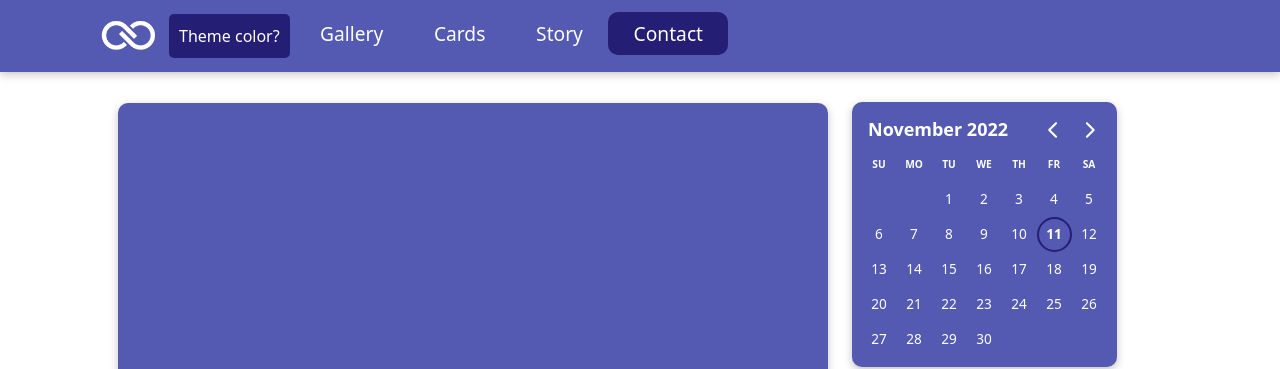
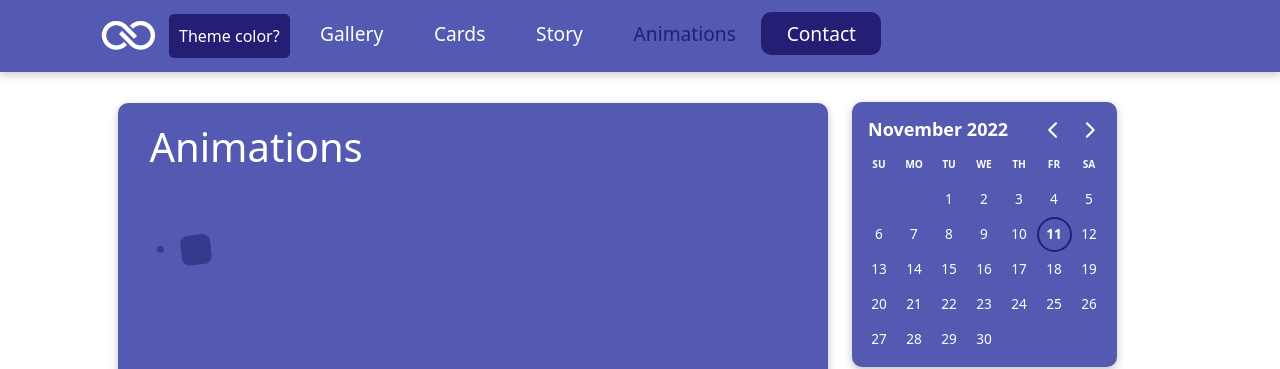
Before and after one commit to ramidp/app-major, a React (Create React App) app: page /main4 in a window 1280 px wide. Shown: the top 369 px of the page. Built offline with nearby package versions, Linux system fonts and the light colour scheme; no server answers; the database is empty; what webfontloader would draw is missing.

Commit message:
Actualizacion 13-11

```diff
--- a/src/App.tsx
+++ b/src/App.tsx
@@ -33,9 +33,9 @@ const App = ()  => {
         break;
         case '#3f9e4f':
         {setTheme({
-              primary: '#9e3f3f', // El mas clarito
-              secondary: '#681b1b', // El mas oscuro
-              tertiary: '#7c3030', // Intermedio
+              primary: '#9e3f3f',
+              secondary: '#681b1b',
+              tertiary: '#7c3030',
               fontPrim: "white",
               fontSecond: "black",
               svgcolor: "#96050045",
@@ -73,7 +73,7 @@ const App = ()  => {
        </AppContainer>
       </BrowserRouter>
           <Svg xmlns="http://www.w3.org/2000/svg" viewBox="0 0 1440 320" preserveAspectRatio='none'>
-            <path fill="#0099ff" fill-opacity="1" d="M0,64L60,80C120,96,240,128,360,160C480,192,600,224,720,250.7C840,277,960,299,1080,288C1200,277,1320,235,1380,213.3L1440,192L1440,320L1380,320C1320,320,1200,320,1080,320C960,320,840,320,720,320C600,320,480,320,360,320C240,320,120,320,60,320L0,320Z"></path>
+            <path fill="#0099ff" d="M0,64L60,80C120,96,240,128,360,160C480,192,600,224,720,250.7C840,277,960,299,1080,288C1200,277,1320,235,1380,213.3L1440,192L1440,320L1380,320C1320,320,1200,320,1080,320C960,320,840,320,720,320C600,320,480,320,360,320C240,320,120,320,60,320L0,320Z"></path>
           </Svg>
   </ThemeProvider>
   )
--- /dev/null
+++ b/src/components/Animations.tsx
@@ -0,0 +1,166 @@
+import styled from "styled-components";
+
+const Animations = () => {
+    return (
+        <AnimationsContainer>
+            <div className="one">
+                <div className="six">
+                 </div>
+            </div>
+
+            <div className="three">
+                <div className="four">
+                 </div>
+            </div>
+
+            {/* <div className="one">
+                <div className="two">
+                 </div>
+            </div> */}
+{/*
+            <div className="one">
+                <div className="six">
+                 </div>
+            </div>
+
+            <div className="five">
+                <div className="two">
+                 </div>
+            </div>
+
+            <div className="three">
+                <div className="four">
+                 </div>
+            </div>
+
+            <div className="one">
+                <div className="four">
+                 </div>
+            </div>
+
+            <div className="one">
+                <div className="six">
+                 </div>
+            </div>
+
+            <div className="three">
+                <div className="two">
+                 </div>
+            </div>
+
+            <div className="three">
+                <div className="four">
+                 </div>
+            </div>
+
+            <div className="five">
+                <div className="four">
+                 </div>
+            </div>
+
+            <div className="one">
+                <div className="six">
+                 </div>
+            </div> */}
+
+        </AnimationsContainer>
+     );
+}
+
+export default Animations;
+
+const AnimationsContainer = styled.div`
+    display: flex;
+    padding-top: 30px;
+
+    .bar {
+            width: 500px;
+            position: fixed;
+            height: 4em;
+            z-index: 1;
+            background: ${props => props.theme.primary};
+    }
+
+    .one {
+        padding: 0 7px;
+        animation-name: movimiento2;
+        animation-duration: 2s;
+        animation-iteration-count: infinite;
+        animation-delay: -2s;
+        @keyframes movimiento2 {
+            0% {transform: translate(0px, 600px);}
+            100% {transform: translate(0px, 0px);}
+        }
+    }
+
+    .three {
+        padding: 0 10px;
+        animation-name: movimiento2;
+        animation-duration: 2s;
+        animation-iteration-count: infinite;
+        @keyframes movimiento2 {
+            0% {transform: translate(0px, 600px);}
+            100% {transform: translate(0px, 0px);}
+        }
+    }
+    .five {
+        padding: 0 15px;
+        animation-name: movimiento2;
+        animation-duration: 3.5s;
+        animation-iteration-count: infinite;
+        animation-delay: 1s;
+        @keyframes movimiento2 {
+            0% {transform: translate(0px, 600px);}
+            100% {transform: translate(0px, 0px);}
+        }
+    }
+
+    .two {
+        display: inline-block;
+        width: 50px;
+        height: 50px;
+        background-color: ${props => props.theme.secondary};
+        border-radius: 8px;
+        animation-name: rotacion1;
+        animation-duration: 2s;
+        animation-iteration-count: infinite;
+        color: white;
+
+    @keyframes rotacion1 {
+        0% {transform: rotate(0deg);}
+        100% {transform: rotate(180deg);}
+        }
+    }
+    .four {
+        display: inline-block;
+        width: 30px;
+        height: 30px;
+        background-color: ${props => props.theme.tertiary};
+        border-radius: 8px;
+        animation-name: rotacion1;
+        animation-duration: 3s;
+        animation-iteration-count: infinite;
+        color: white;
+
+    @keyframes rotacion1 {
+        0% {transform: rotate(0deg);}
+        100% {transform: rotate(360deg);}
+        }
+    }
+    .six {
+        display: inline-block;
+        width: 7px;
+        height: 7px;
+        background-color: ${props => props.theme.tertiary};
+        border-radius: 8px;
+        animation-name: rotacion1;
+        animation-duration: 3s;
+        animation-iteration-count: infinite;
+        color: white;
+
+    @keyframes rotacion1 {
+        0% {transform: rotate(0deg);}
+        100% {transform: rotate(360deg);}
+        }
+    }
+`
--- a/src/components/Carousel.tsx
+++ b/src/components/Carousel.tsx
@@ -44,6 +44,17 @@ const CarouselMain1 = () => {
                 />
             </Carousel.Item>
         </Carousel>
+        <div>
+          <p className="sampletext">
+            Lorem ipsum dolor sit amet consectetur adipisicing elit. Maiores quam molestias
+            expedita eum repellendus est earum atque sequi debitis praesentium sapiente nisi
+            rerum, asperiores cupiditate facere dolorum suscipit officiis ex rem voluptatem
+            temporibus ad deleniti! Mollitia, sit vero. Error mollitia consectetur deleniti,
+            eos aspernatur laborum iste quod perspiciatis repellendus pariatur, debitis cum
+            eius nihil. Ad, velit optio quisquam iure molestiae delectus itaque, sed nam cupiditate
+            eniam earum rerum! Dignissimos, asperiores!
+          </p>
+        </div>
         </div>
       </div>
     </Container>
@@ -70,4 +81,9 @@ const Container = styled.div`
     font-size: 20px;
     color: ${props => props.theme.fontPrim}
   }
+  .sampletext {
+    color: ${props => props.theme.fontPrim};
+    text-justify: initial;
+
+  }
 `
--- a/src/components/Main3.tsx
+++ b/src/components/Main3.tsx
@@ -4,9 +4,10 @@ import Story from "./Story";
 const Main3 = () => {
 
     return (
-      <div className="container">
+      <div className="container d-flex">
         <div className="row">
           <div className="col">
+           <h1>Story</h1>
             <Story/>
           </div>
         </div>
--- /dev/null
+++ b/src/components/Main4.tsx
@@ -0,0 +1,16 @@
+import Animations from "./Animations";
+
+const Main4 = () => {
+    return (
+        <div className="container justify-content-start">
+          <div className="row">
+            <div className="col">
+              <h1>Animations</h1>
+              <Animations/>
+            </div>
+          </div>
+        </div>
+     );
+}
+
+export default Main4;
--- a/src/components/MainTotal.tsx
+++ b/src/components/MainTotal.tsx
@@ -4,6 +4,7 @@ import Main1 from '../components/Main1'
 import Main2 from '../components/Main2'
 import Main3 from '../components/Main3'
 import styled from 'styled-components';
+import Main4 from './Main4';
 
 WebFont.load ({
   google: {
@@ -19,6 +20,7 @@ const MainTotal = () => {
               <Route path='/' element={<Main1/>}/>
               <Route path='/main2' element={<Main2/>}/>
               <Route path='/main3' element={<Main3/>}/>
+              <Route path='/main4' element={<Main4/>}/>
           </Routes>
     </AppContainer>
    );
@@ -34,17 +36,17 @@ const AppContainer = styled.div`
     background-color: ${props => props.theme.primary};
     border-radius: 10px;
     padding: 20px;
-    min-width: 710px;
+    width: 710px;
     min-height: 784px;
     h1 {
         color: ${props => props.theme.fontPrim};
     }
   @media (max-width: 801px) {
-      min-width: 40em}
+      width: 40em}
   @media (max-width: 650px) {
-      min-width: 30em}
+      width: 30em}
   @media (max-width: 500px) {
-      min-width: 25em}
+      width: 25em}
   @media (max-width: 400px) {
-      min-width: 20em}
+      width: 20em}
 `
--- a/src/components/MenuMainMobile.tsx
+++ b/src/components/MenuMainMobile.tsx
@@ -28,6 +28,7 @@ const MenuMobile = (props : {handleChangeTheme: () =>void}) => {
               <NavLink to="/" end><h2>Gallery</h2></NavLink>
               <NavLink to="/main2"><h2>Cards</h2></NavLink>
               <NavLink to="/main3"><h2>Story</h2></NavLink>
+              <NavLink to="/main4"><h2>Animations</h2></NavLink>
             </NavLinkContainer>
             <LeftCanvas/>
           </Nav>
--- a/src/components/Story.tsx
+++ b/src/components/Story.tsx
@@ -56,7 +56,6 @@ const Main3 = () => {
           <div className="row">
             <div className="col-12 p-0">
               <div className="title-and-btn">
-                <h1>Story</h1>
                 <StopBtn onClick={pause}>Stop Music</StopBtn>
               </div>
               <div className="row">
```
